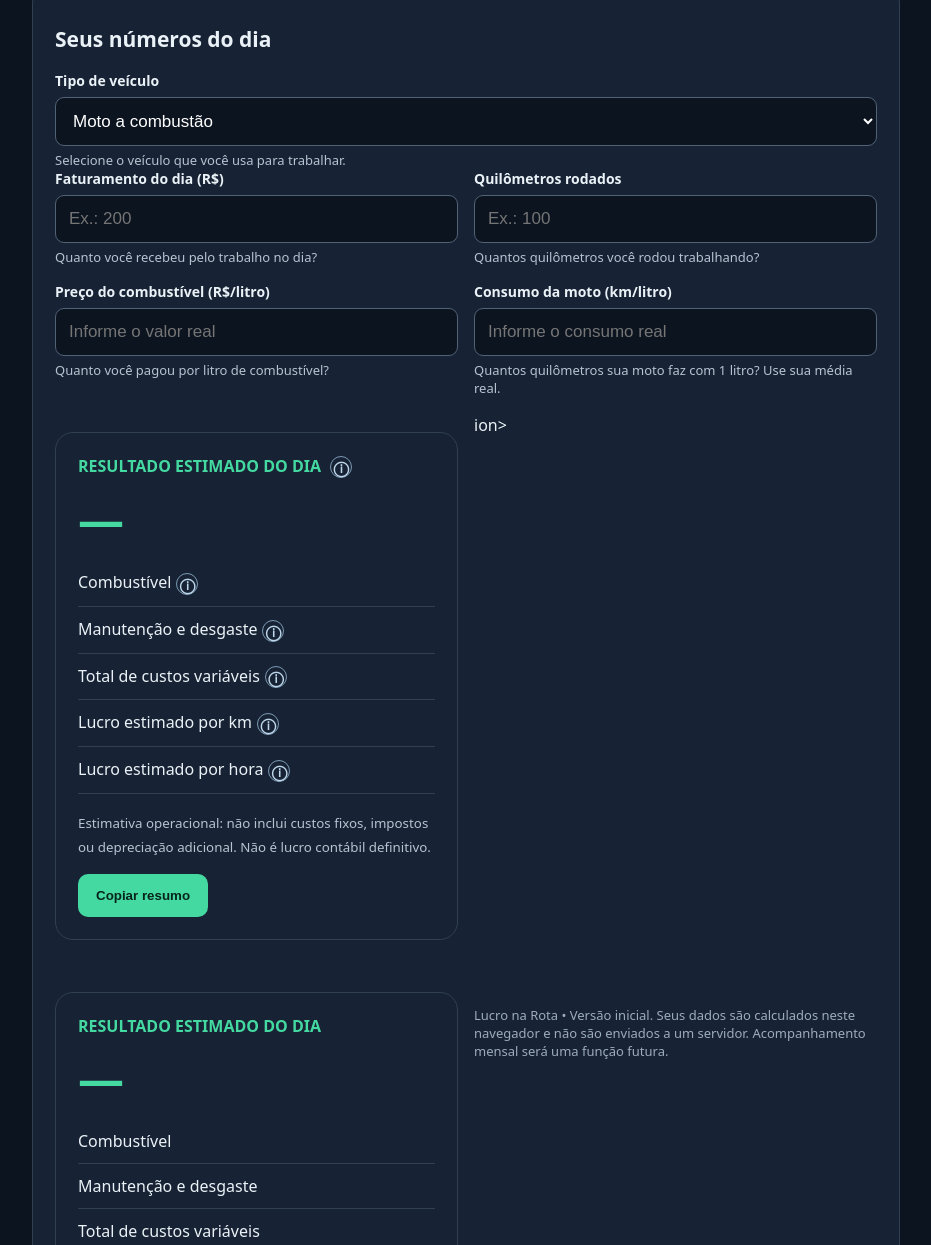
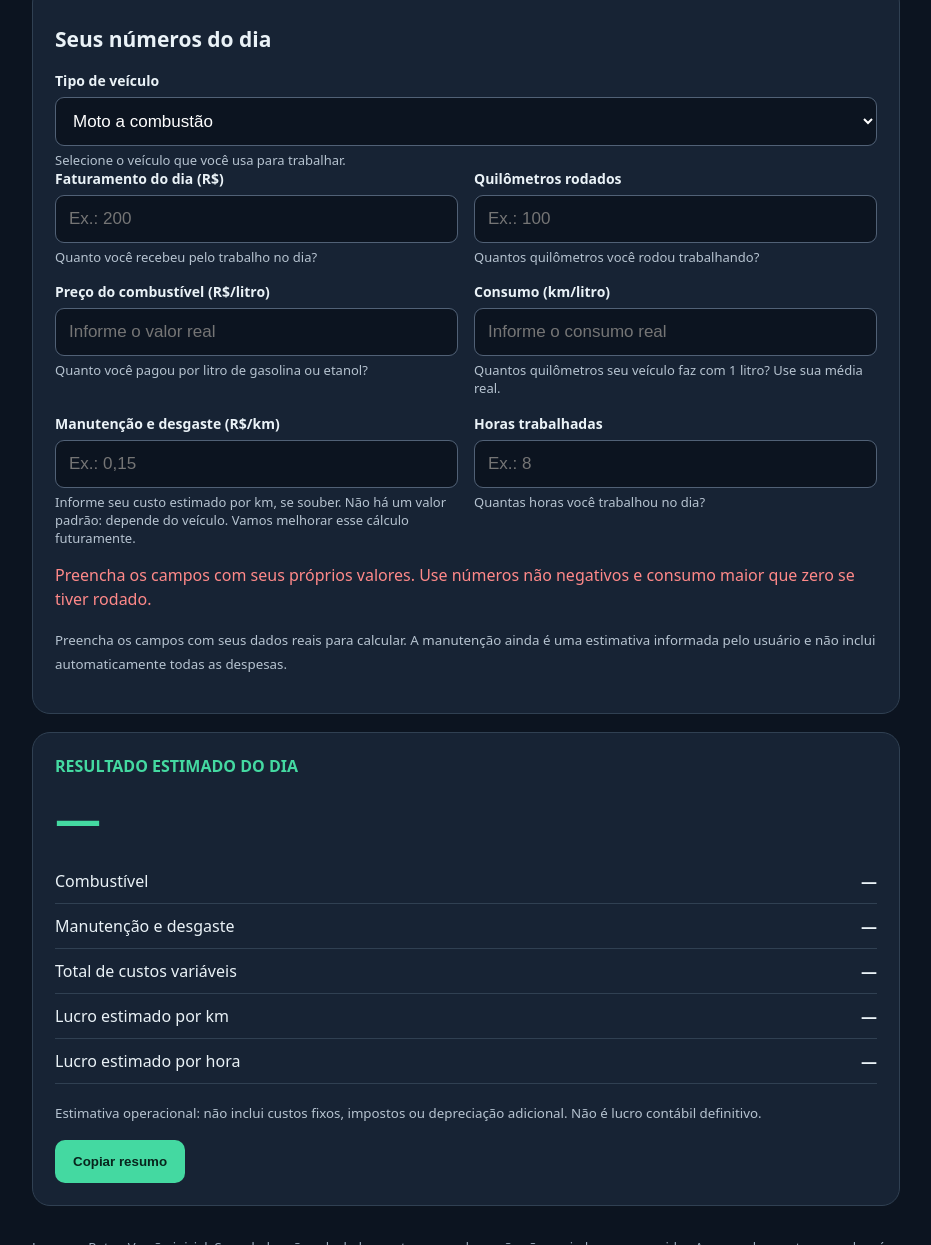
Before and after one commit to buniorcomj/calculadora-entregadores, a plain HTML site: page index.html in a window 1280 px wide. Shown: the part 253-1498 px from the top of the page, without its empty margins (174-1105 px from the left). Drawn offline with Linux system fonts and the light colour scheme.

Commit message:
Restaurar versão funcional após erro na inserção de ícones de ajuda

```diff
--- a/index.html
+++ b/index.html
@@ -12,8 +12,7 @@ input,select{width:100%;background:#0c1420;border:1px solid #516176;color:white;
 input:focus{outline:2px solid #44d9a1}h2{font-size:21px}small{color:#b6c3d0}
 .result{font-size:clamp(30px,7vw,46px);font-weight:800;color:#44d9a1;margin:10px 0}
 .row{display:flex;justify-content:space-between;gap:16px;border-bottom:1px solid #304052;padding:11px 0}
-.row > span:last-child{text-align:right;font-weight:700}.tag{color:#44d9a1;font-weight:700}
-.info{display:inline-block;position:relative;vertical-align:middle;margin-left:5px}.info summary{display:inline-flex;align-items:center;justify-content:center;width:22px;height:22px;border-radius:50%;border:1px solid #7c9ab3;color:#bed7ea;cursor:pointer;font-size:15px;list-style:none;font-weight:600}.info summary::-webkit-details-marker{display:none}.info summary:focus-visible{outline:2px solid #44d9a1;outline-offset:3px}.info .info-content{display:block;position:absolute;top:28px;left:0;z-index:5;width:min(290px,75vw);padding:12px;border:1px solid #647a8e;background:#24364b;border-radius:9px;color:#f0f5fa;font-size:13px;line-height:1.45;font-weight:400;box-shadow:0 6px 18px #0006}.row:nth-last-of-type(-n+2) .info .info-content{left:auto;right:0}
+.row span:last-child{text-align:right;font-weight:700}.tag{color:#44d9a1;font-weight:700}
 button{border:0;background:#44d9a1;color:#08251d;padding:14px 18px;border-radius:10px;font-weight:750;cursor:pointer}
 footer{color:#9cacbd;font-size:13px;margin-top:32px}
 @media(max-width:520px){.grid{grid-template-columns:1fr}.card{padding:17px}}
@@ -23,14 +22,10 @@ footer{color:#9cacbd;font-size:13px;margin-top:32px}
 <div><label for="receita">Faturamento do dia (R$)</label><input id="receita" type="number" min="0" step=".01" placeholder="Ex.: 200"><small class="ajuda">Quanto você recebeu pelo trabalho no dia?</small></div>
 <div><label for="km">Quilômetros rodados</label><input id="km" type="number" min="0" step=".1" placeholder="Ex.: 100"><small class="ajuda">Quantos quilômetros você rodou trabalhando?</small></div>
 <div class="energia"><label for="preco">Preço do combustível (R$/litro)</label><input id="preco" type="number" min="0" step=".01" placeholder="Informe o valor real"><small class="ajuda" id="ajudaPreco">Quanto você pagou por litro de combustível?</small></div>
-<div class="energia"><label for="consumo">Consumo da moto (km/litro)</label><input id="consumo" type="number" min=".1" step=".1" placeholder="Informe o consumo real"><small class="ajuda" id="ajudaConsumo">Quantos quilômetros sua moto faz com 1 litro? Use sua média real.</small></div><section class="card" aria-live="polite"><div class="tag">RESULTADO ESTIMADO DO DIA <details class="info"><summary aria-label="Entenda o resultado estimado do dia" title="O que significa?">ⓘ</summary><span class="info-content">O valor que sobra do faturamento após descontar combustível ou energia e a manutenção informada. Não é o lucro líquido definitivo.</span></details></div><div class="result" id="lucro">—</div>
-<div class="row"><span><span id="nomeEnergia">Combustível</span><details class="info"><summary aria-label="Entenda o custo de combustível ou energia" title="O que significa?">ⓘ</summary><span class="info-content">Gasto estimado para percorrer os quilômetros informados. Calculado pela distância, pelo consumo ou eficiência e pelo preço do combustível ou da energia. Na bicicleta comum, é zero.</span></details></span><span id="custoComb"></span></div>
-<div class="row"><span>Manutenção e desgaste<details class="info"><summary aria-label="Entenda manutenção e desgaste" title="O que significa?">ⓘ</summary><span class="info-content">Valor reservado para pneus, revisões e reparos. É calculado multiplicando os quilômetros pelo custo por km que você informou. Não é um custo pesquisado automaticamente.</span></details></span><span id="custoManut"></span></div>
-<div class="row"><span>Total de custos variáveis<details class="info"><summary aria-label="Entenda total de custos variáveis" title="O que significa?">ⓘ</summary><span class="info-content">Soma dos gastos estimados com combustível ou energia e com manutenção e desgaste.</span></details></span><span id="custos"></span></div>
-<div class="row"><span>Lucro estimado por km<details class="info"><summary aria-label="Entenda lucro estimado por km" title="O que significa?">ⓘ</summary><span class="info-content">Resultado estimado do dia dividido pelos quilômetros rodados.</span></details></span><span id="porKm"></span></div>
-<div class="row"><span>Lucro estimado por hora<details class="info"><summary aria-label="Entenda lucro estimado por hora" title="O que significa?">ⓘ</summary><span class="info-content">Resultado estimado do dia dividido pelas horas trabalhadas.</span></details></span><span id="porHora"></span></div>
-<p><small>Estimativa operacional: não inclui custos fixos, impostos ou depreciação adicional. Não é lucro contábil definitivo.</small></p>
-<button id="copiar">Copiar resumo</button></section>ion>
+<div class="energia"><label for="consumo">Consumo da moto (km/litro)</label><input id="consumo" type="number" min=".1" step=".1" placeholder="Informe o consumo real"><small class="ajuda" id="ajudaConsumo">Quantos quilômetros sua moto faz com 1 litro? Use sua média real.</small></div>
+<div><label for="desgaste">Manutenção e desgaste (R$/km)</label><input id="desgaste" type="text" inputmode="decimal" placeholder="Ex.: 0,15"><small class="ajuda">Informe seu custo estimado por km, se souber. Não há um valor padrão: depende do veículo. Vamos melhorar esse cálculo futuramente.</small></div>
+<div><label for="horas">Horas trabalhadas</label><input id="horas" type="number" min="0" step=".5" placeholder="Ex.: 8"><small class="ajuda">Quantas horas você trabalhou no dia?</small></div>
+</div><p id="erro" role="alert" style="color:#ff8989" hidden></p><p><small>Preencha os campos com seus dados reais para calcular. A manutenção ainda é uma estimativa informada pelo usuário e não inclui automaticamente todas as despesas.</small></p></section>
 <section class="card" aria-live="polite"><div class="tag">RESULTADO ESTIMADO DO DIA</div><div class="result" id="lucro">—</div>
 <div class="row"><span id="nomeEnergia">Combustível</span><span id="custoComb"></span></div>
 <div class="row"><span>Manutenção e desgaste</span><span id="custoManut"></span></div>
```
